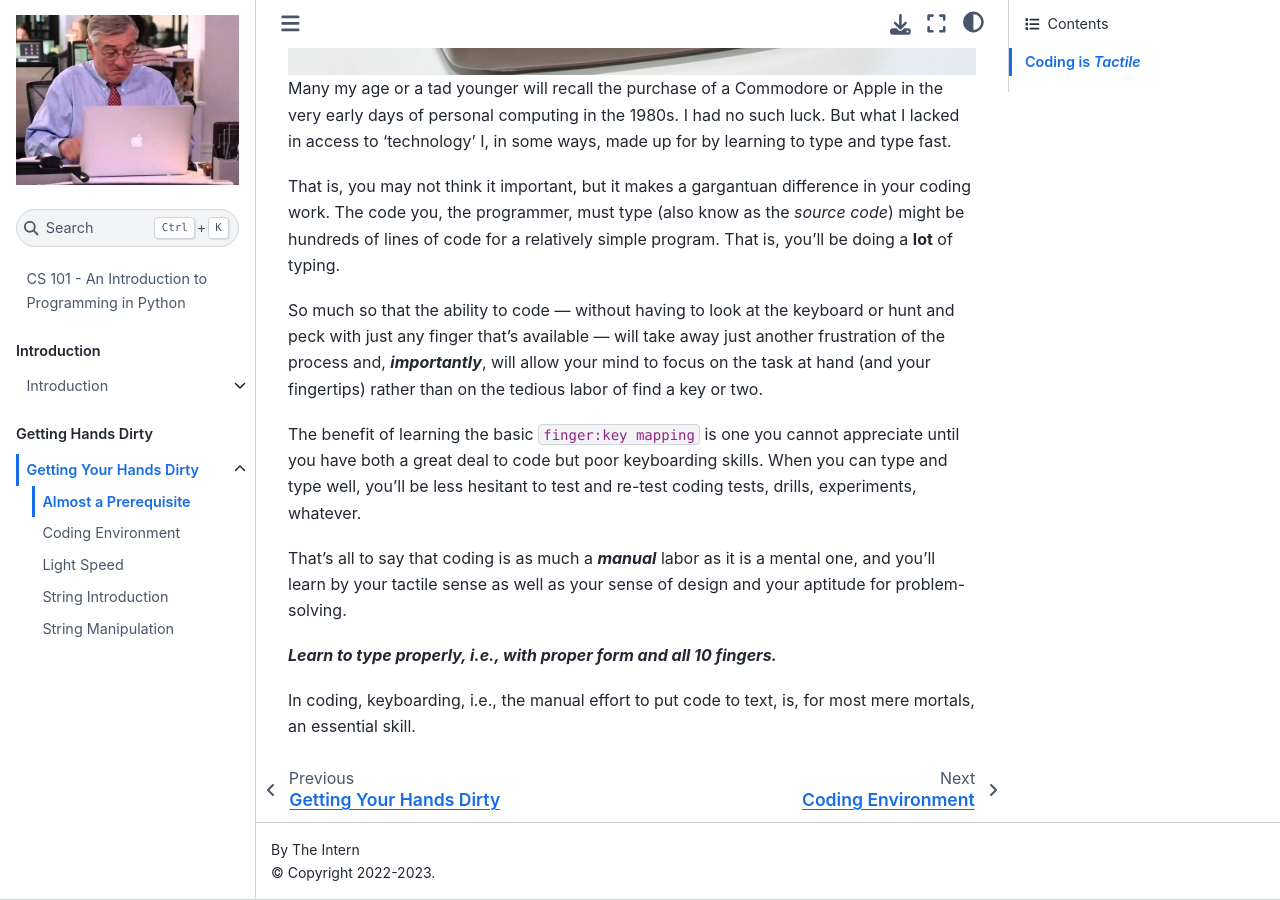
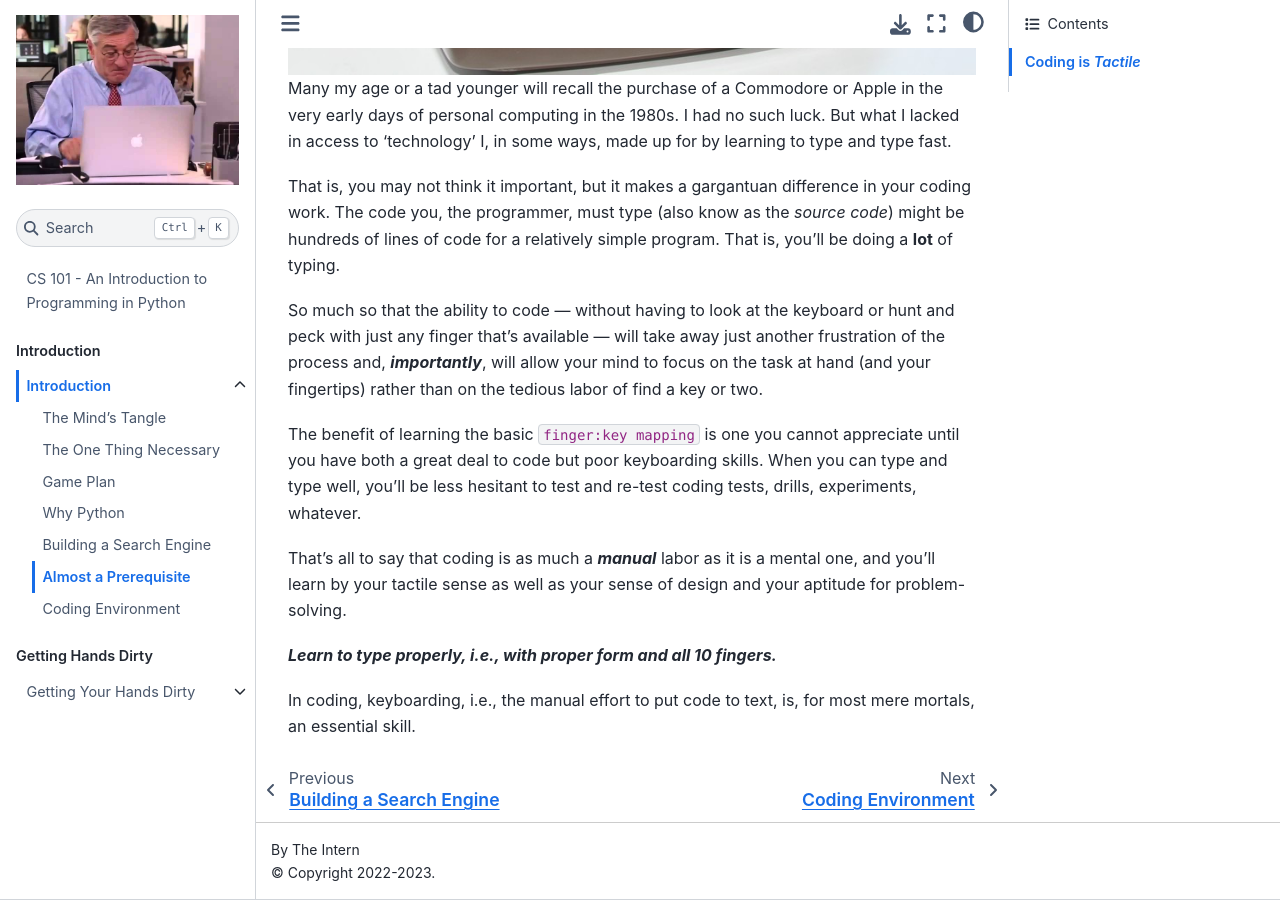
Before and after one commit to the-intern/cs101, a Jupyter Book: the page built from book/part-i/learn-to-type.md, in a window 1280 px wide and 900 px high, scrolled down 1094 px. Built offline with Jupyter Book 1.0.4 settings and Sphinx 7.4.7 and the Sphinx Book theme 1.1.4, drawn with Linux system fonts in a browser that asks for light colours; part of the change alters nothing that is shown.

```diff
--- a/book/_toc.yml
+++ b/book/_toc.yml
@@ -2,27 +2,27 @@ format: jb-book
 root: home
 # The defaults key will be applied to all chapters and sub-sections
 # defaults:
-  # titlesonly: true
+# titlesonly: true
 
 parts:
   - caption: Introduction
     numbered: false
     chapters:
-        - file: part-i/index
-          sections:
+      - file: part-i/index
+        sections:
           - file: part-i/the-minds-tangle
           - file: part-i/only-thing-necessary
           - file: part-i/gameplan
           - file: part-i/word-re-python
           - file: part-i/search-engines
+          - file: part-i/learn-to-type
+          - file: part-i/coding-env
 
   - caption: Getting Hands Dirty
     numbered: false
     chapters:
-        - file: part-ii/index
-          sections:
-          - file: part-ii/learn-to-type
-          - file: part-ii/coding-env
+      - file: part-ii/index
+        sections:
           - file: part-ii/light-speed
           - file: part-ii/strings-i
           - file: part-ii/strings-ii
```
Also changed, not shown: book/part-i/coding-env.md (renamed from book/part-ii/coding-env.md), book/part-i/learn-to-type.md (renamed from book/part-ii/learn-to-type.md).
